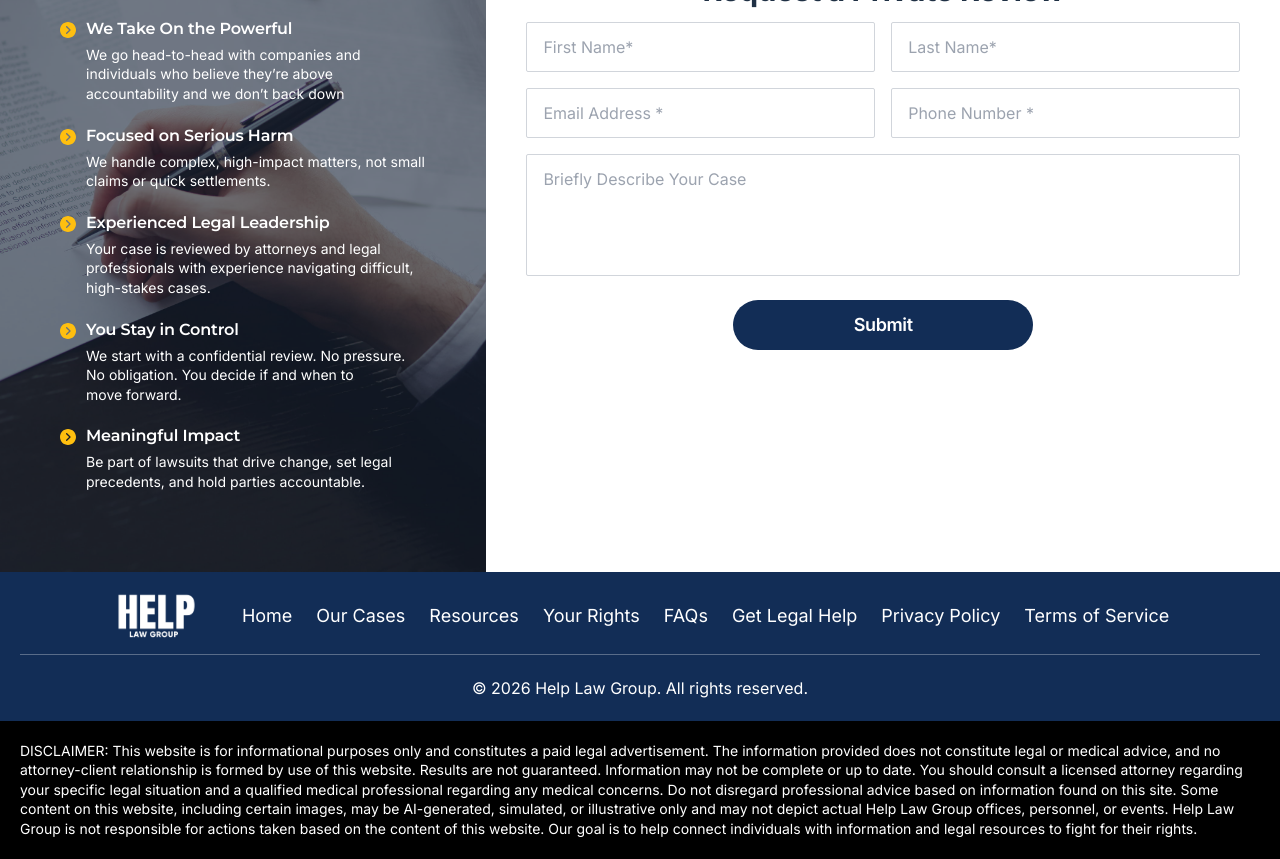
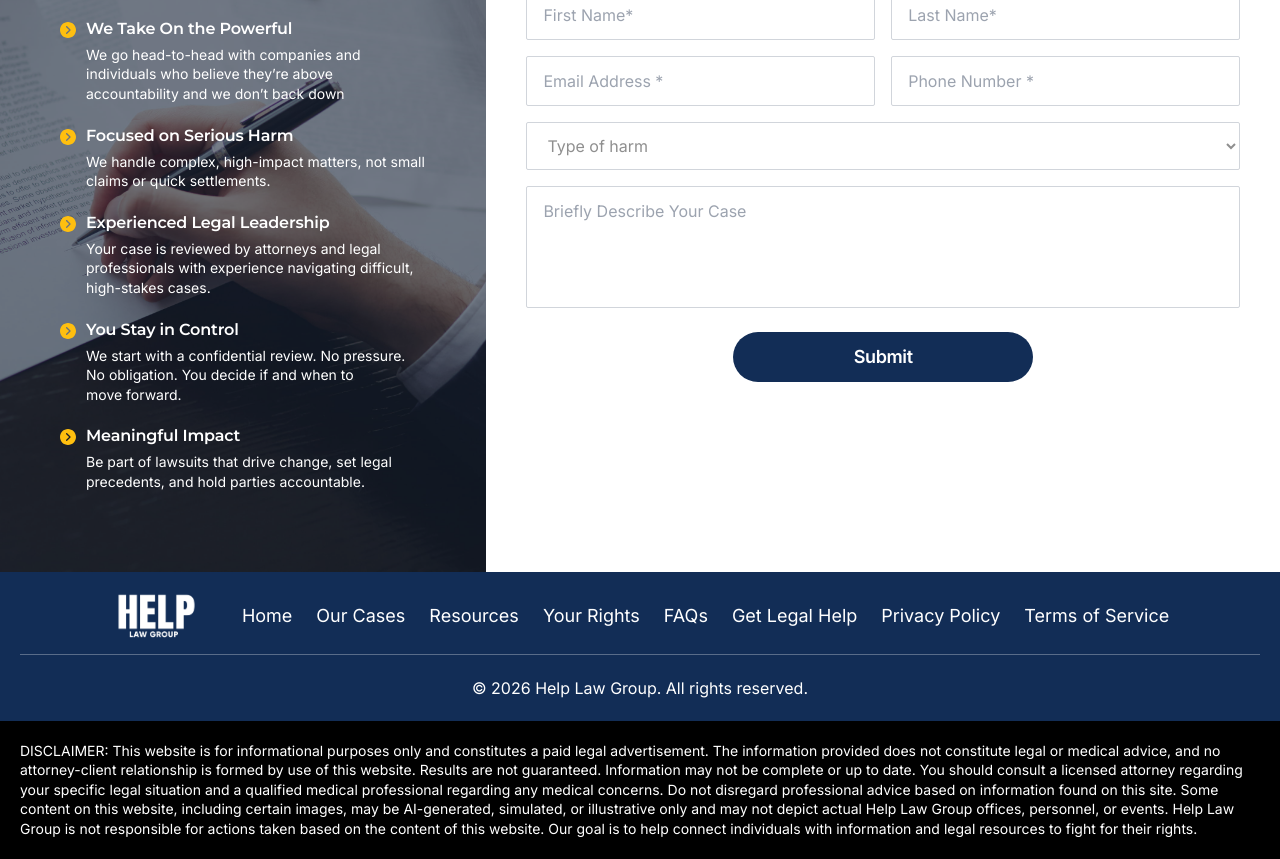
Before and after one commit to Ignition-Point/helplaw-nextjs, a Next.js app: page / in a window 1280 px wide. Shown: the part 4760-5619 px from the top of the page. Built offline with nearby package versions, Linux system fonts and the light colour scheme.

Commit message:
feat: add type of harm field on home page

```diff
--- a/src/components/HomeLeadForm.tsx
+++ b/src/components/HomeLeadForm.tsx
@@ -3,6 +3,18 @@
 import { useState } from "react";
 import { createClient } from "@/lib/supabase/client";
 import { Loader2, CheckCircle } from "lucide-react";
+
+const HARM_TYPES = [
+  "Clergy or Religious Institution Abuse",
+  "Medical Abuse",
+  "Online Platform Harm",
+  "Social Media Addiction",
+  "Juvenile Detention Abuse",
+  "Foster Care Abuse",
+  "Rideshare Assault",
+  "Unsafe Products",
+  "Other / Not Sure",
+];
 
 export function HomeLeadForm() {
   const [submitting, setSubmitting] = useState(false);
@@ -12,6 +24,7 @@ export function HomeLeadForm() {
     last_name: "",
     email: "",
     phone: "",
+    harm_type: "",
     description: "",
   });
 
@@ -46,6 +59,9 @@ export function HomeLeadForm() {
       </div>
     );
   }
+
+    const inputClass =
+    "w-full rounded-[2px] border border-[#D1D5DB] px-4 py-3 text-sm lg:text-base text-[#122D56] placeholder:text-[#9CA3AF] outline-none transition-colors";
 
   return (
     <form onSubmit={handleSubmit} className="space-y-4">
@@ -85,6 +101,27 @@ export function HomeLeadForm() {
         className="w-full rounded-[2px] border border-[#D1D5DB] px-4 py-3 text-base text-[#122D56] placeholder:text-[#9CA3AF] outline-none transition-colors"
       />
       </div>
+            <div>
+
+        <select
+          value={values.harm_type}
+          onChange={(e) =>
+            setValues((v) => ({ ...v, harm_type: e.target.value }))
+          }
+          className={`${inputClass} ${
+            !values.harm_type ? "text-slate-warm-400" : ""
+          }`}
+        >
+        <option value="" disabled selected hidden>
+          Type of harm
+        </option>
+          {HARM_TYPES.map((type) => (
+            <option key={type} value={type}>
+              {type}
+            </option>
+          ))}
+        </select>
+      </div>
       <textarea
         placeholder="Briefly Describe Your Case"
         rows={4}
```
